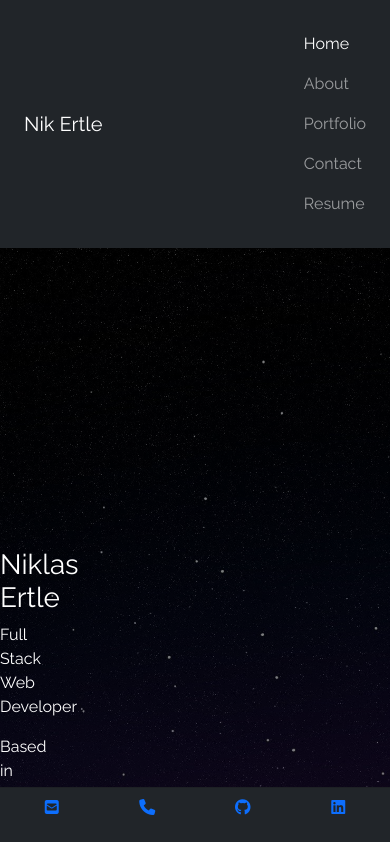
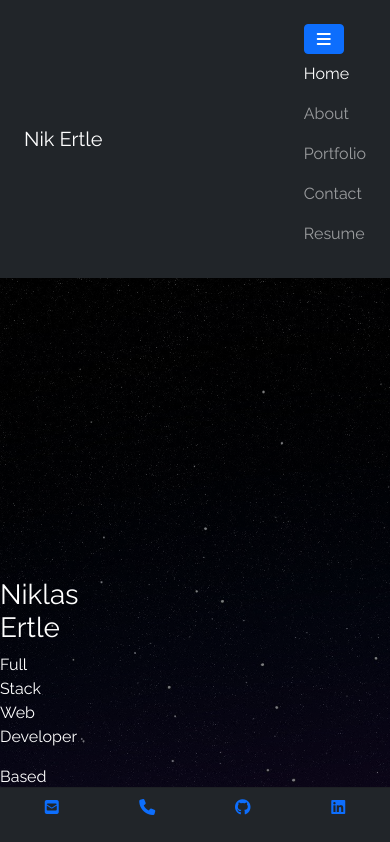
Before and after one commit to niklasertle/react-portfolio, a React (Create React App) app: page / in a window 390 px wide. Shown: the top 842 px of the page. Built offline with nearby package versions, Linux system fonts and the light colour scheme.

Commit message:
Made navbar responsive using a button to display and hide when the screen is less than 991px

```diff
--- a/package.json
+++ b/package.json
@@ -2,6 +2,7 @@
   "name": "portfolio",
   "version": "0.1.0",
   "private": true,
+  "homepage": "https://niklasertle.github.io/react-portfolio",
   "dependencies": {
     "@testing-library/jest-dom": "^5.15.0",
     "@testing-library/react": "^11.2.7",
@@ -18,7 +19,9 @@
     "start": "react-scripts start",
     "build": "react-scripts build",
     "test": "react-scripts test",
-    "eject": "react-scripts eject"
+    "eject": "react-scripts eject",
+    "predeploy": "npm run build",
+    "deploy": "gh-pages -d build"
   },
   "eslintConfig": {
     "extends": [
--- a/src/components/Navbar.js
+++ b/src/components/Navbar.js
@@ -1,10 +1,19 @@
+import { useState } from 'react'
+
 function NavTabs({ currentPage, setCurrentPage }) {
+  const [showLinks, setShowLinks] = useState(false)
+
+  function handleShowNav () {
+    setShowLinks(!showLinks)
+  }
+
   return (
     <div>
       <nav className="navbar navbar-expand-lg navbar-dark bg-dark p-4">
         <a className="navbar-brand">Nik Ertle</a>
         <div>
-          <div className="navbar-nav">
+          <button className="btn btn-primary" id='toggle-button' onClick={handleShowNav}><i class="fas fa-bars"></i></button>
+          <div className="navbar-nav" id={showLinks ? "hidden": ""}>
             <a
               href="#home"
               onClick={() => setCurrentPage("Home")}
--- a/src/styles.css
+++ b/src/styles.css
@@ -1,7 +1,6 @@
 body {
     background-color: whitesmoke;
     height: 100%;
-    overflow: hidden;
     font-family: 'Raleway', sans-serif;
 }
 
@@ -23,3 +22,16 @@ body {
     padding-right: 450px;
     padding-top: 300px;
 }
+
+#toggle-button {
+    display: none;
+}
+
+@media only screen and (max-width:991px) {
+    #toggle-button {
+        display: flex;
+    }
+    #hidden {
+        display: none;
+    }
+}
```
